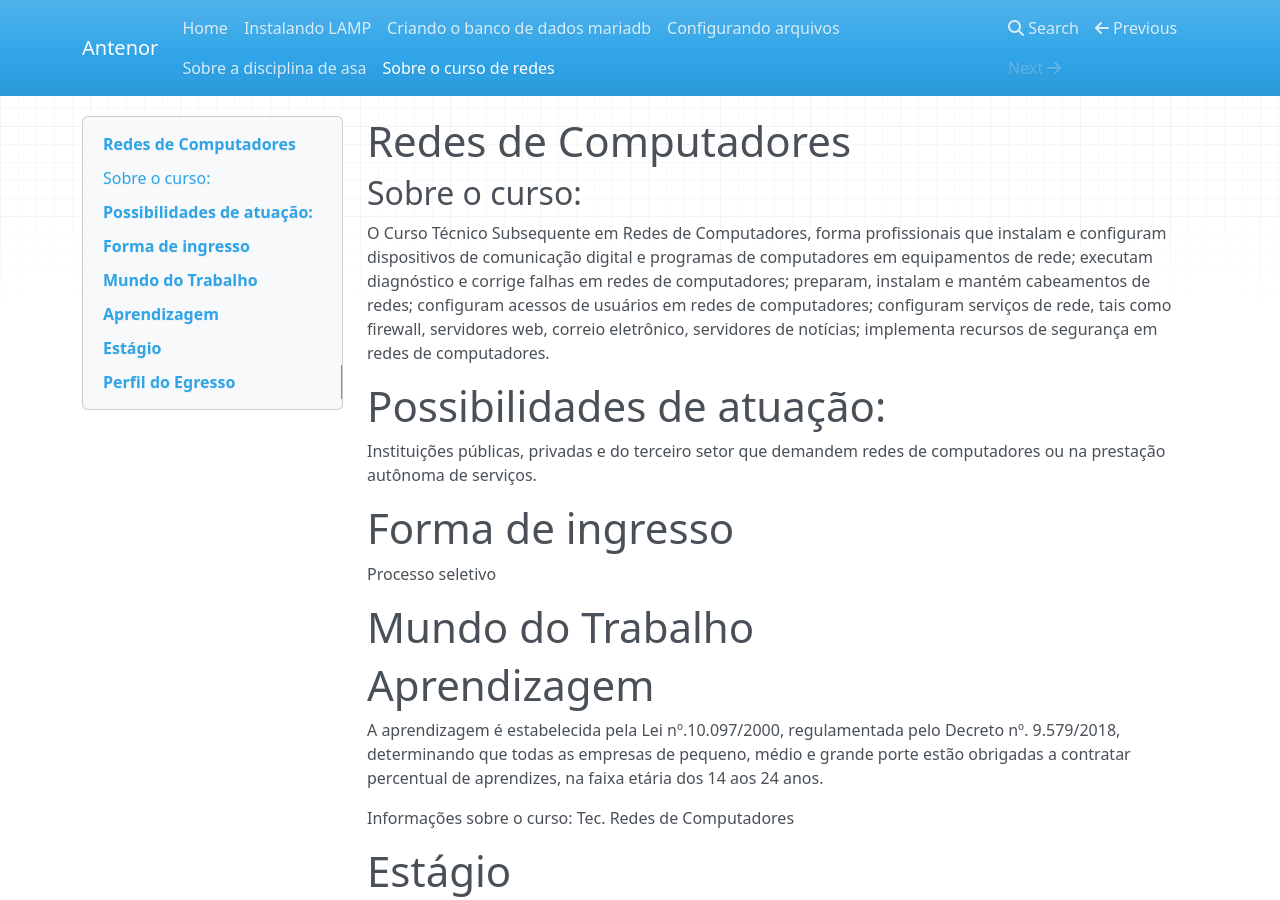
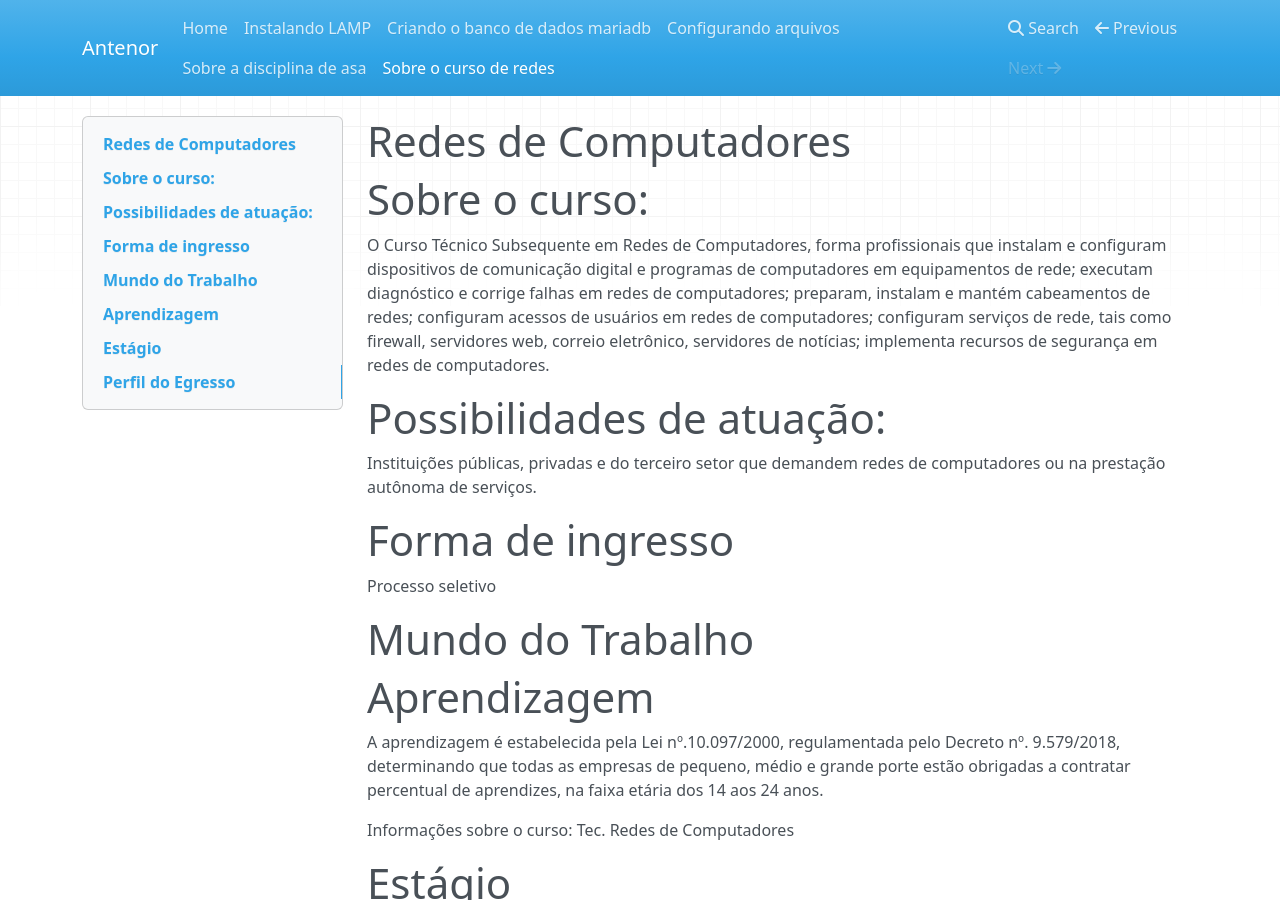
Before and after one commit to antenormario/asa-doc, an MkDocs documentation site: the page built from docs/sobreocursoderedes.md, in a window 1280 px wide and 900 px high. Built offline with MkDocs 1.6.1, drawn with Linux system fonts in a browser that asks for light colours; nearby versions of some CDN libraries.

```diff
--- a/docs/sobreocursoderedes.md
+++ b/docs/sobreocursoderedes.md
@@ -1,6 +1,6 @@
 # Redes de Computadores
 
-## Sobre o curso:
+# Sobre o curso:
 
 O Curso Técnico Subsequente em Redes de Computadores, forma profissionais que instalam e configuram dispositivos de comunicação digital
 e programas de computadores em equipamentos de rede; executam diagnóstico e corrige falhas em redes de computadores;
```
